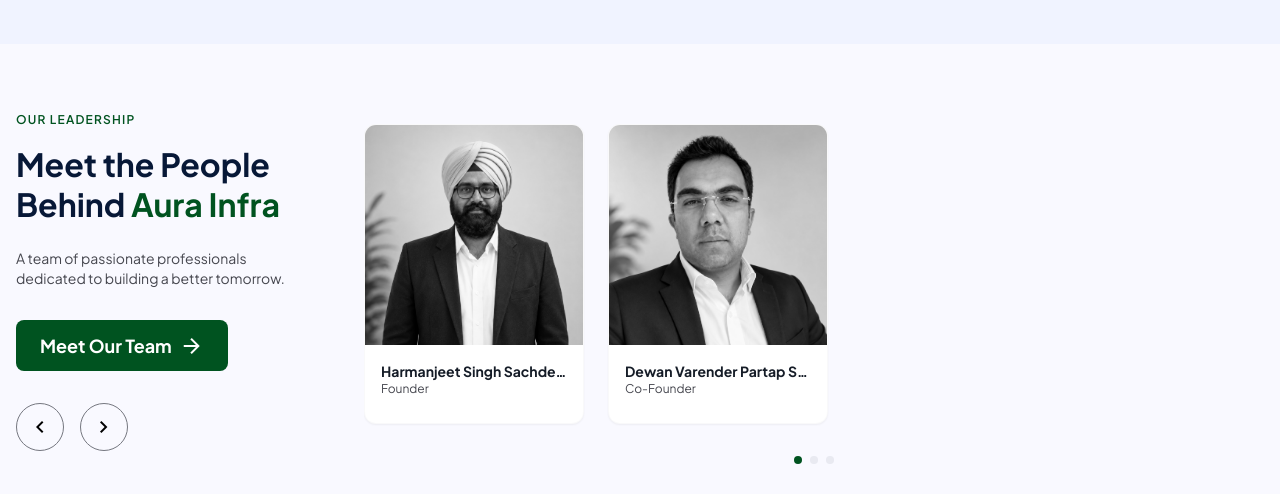
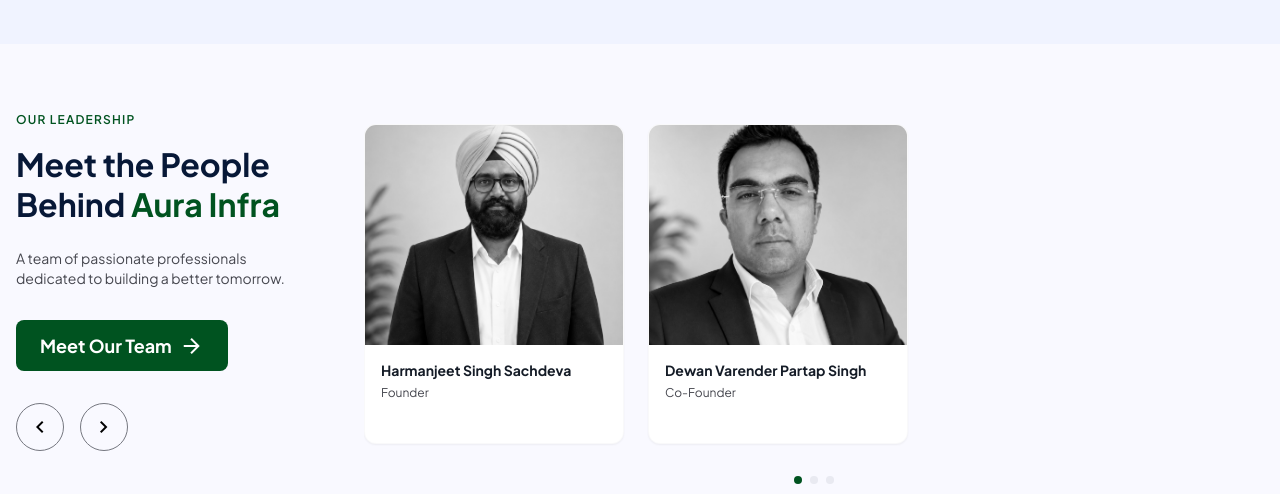
Before and after one commit to dshivang2708-rgb/AuraInfra, a React (Vite) app: page /about in a window 1280 px wide. Shown: the part 2120-2614 px from the top of the page. Built offline with nearby package versions, Linux system fonts and the light colour scheme; no server answers.

Commit message:
added leadership

```diff
--- a/src/components/about/Leadership.jsx
+++ b/src/components/about/Leadership.jsx
@@ -78,7 +78,7 @@
               {TEAM.map((member) => (
                 <div
                   key={member.key}
-                  className="w-[220px] h-[300px] flex-shrink-0 bg-white rounded-xl shadow-sm border border-[#c5c6cf]/10 snap-start group overflow-hidden flex flex-col"
+                  className="w-[260px] min-h-[320px] flex-shrink-0 bg-white rounded-xl shadow-sm border border-[#c5c6cf]/10 snap-start group overflow-hidden flex flex-col"
                 >
                   <div className="w-full h-[220px] relative shrink-0">
                     <img
@@ -87,10 +87,10 @@
                       src={member.image}
                     />
                   </div>
-                  <div className="p-4 flex justify-between items-start gap-2 h-[80px]">
+                  <div className="p-4 flex justify-between items-start gap-2 flex-1">
                     <div className="min-w-0">
-                      <h3 className="text-sm font-bold text-[#151c27] truncate">{member.name}</h3>
-                      <p className="text-xs text-[#45464e] line-clamp-2">{member.role}</p>
+                      <h3 className="text-sm font-bold text-[#151c27] leading-snug break-words">{member.name}</h3>
+                      <p className="text-xs text-[#45464e] mt-1">{member.role}</p>
                     </div>
                     {/* <div className="text-[#0077b5] shrink-0">
                       <LinkedinIcon />
```
